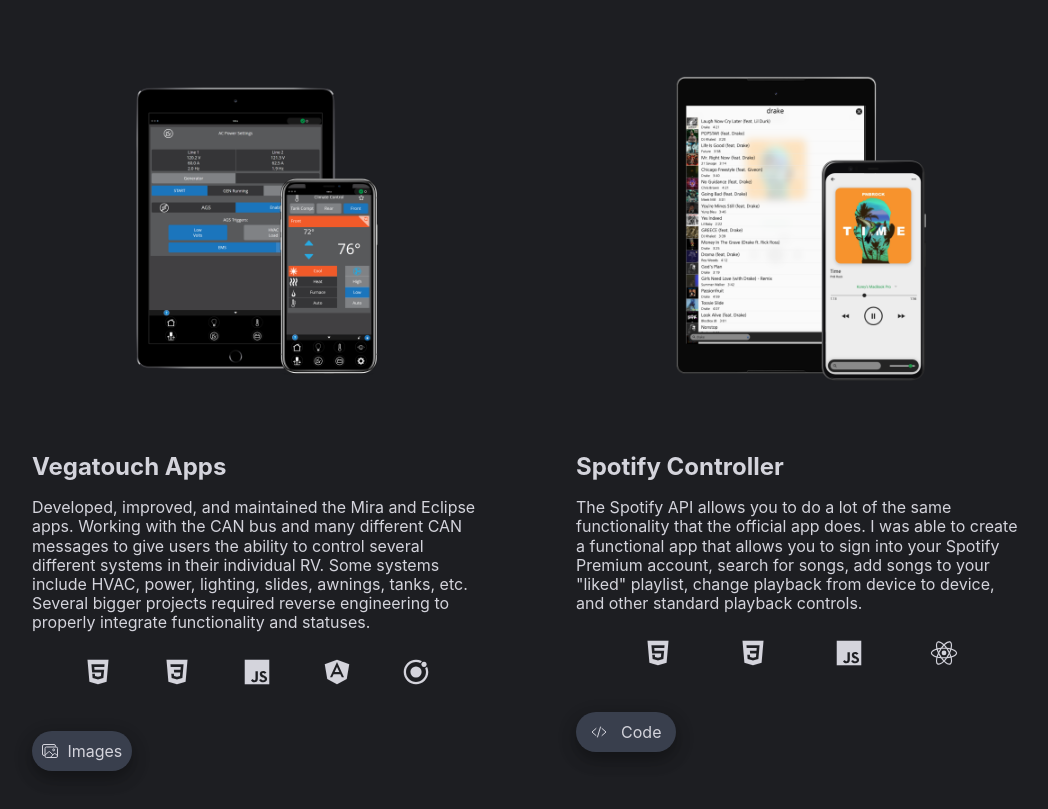
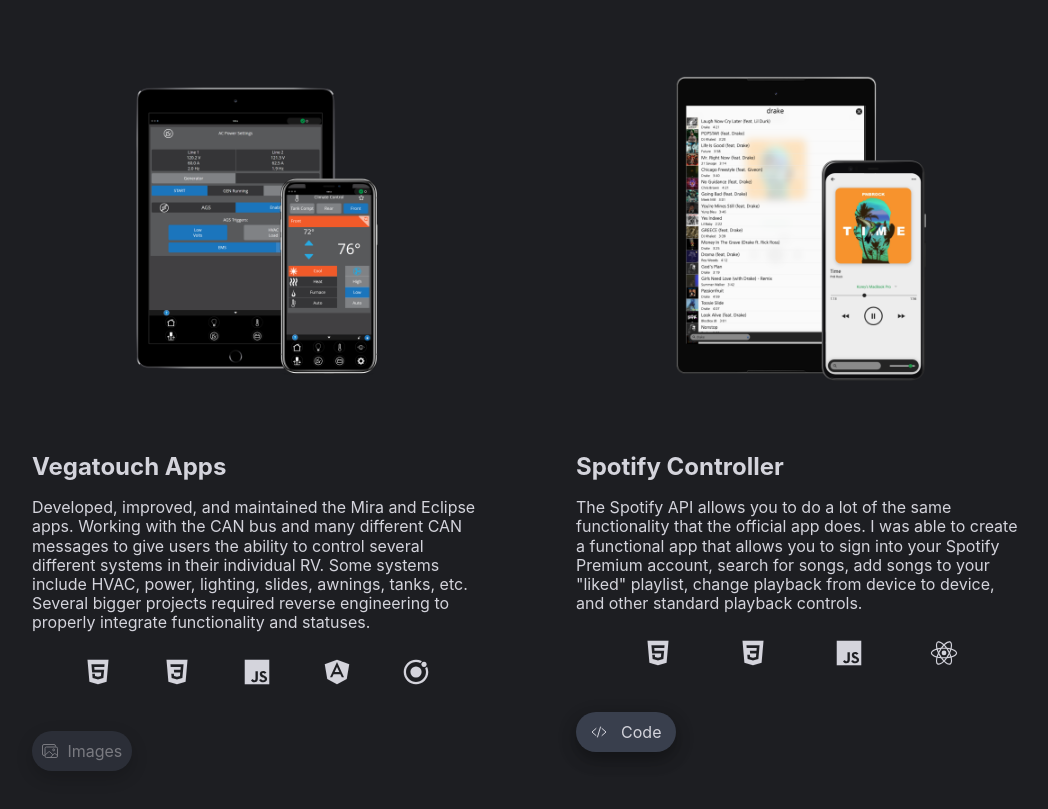
Before and after one commit to koreymadden/portfolio-version-1, a website with bundled scripts: page projects.html in a window 1280 px wide. Shown: the part 1185-1994 px from the top of the page, without its empty margins (111-1159 px from the left). Built offline with nearby package versions, Linux system fonts and the light colour scheme.

Commit message:
disabled style

```diff
--- a/css/styles.css
+++ b/css/styles.css
@@ -513,6 +513,12 @@
     text-align: center;
     margin-bottom: 50px;
 }
+.isDisabled {
+    cursor: not-allowed;
+    opacity: 0.5;
+    text-decoration: none;
+    pointer-events: none;
+  }
 @keyframes spinnerOne {
     0% {
       transform: rotate(0deg)
--- a/projects.html
+++ b/projects.html
@@ -128,7 +128,7 @@
           <ion-icon class="stack-icon dark-mode" name="logo-ionic"></ion-icon>
         </div>
         <div class="project-actions">
-          <a class="project-button special dark-mode" href="#">
+          <a class="project-button special dark-mode isDisabled" href="#">
             <ion-icon class="special dark-mode" name="images-outline"></ion-icon>
             Images
           </a>
```
Also changed, not shown: 2 other files.
